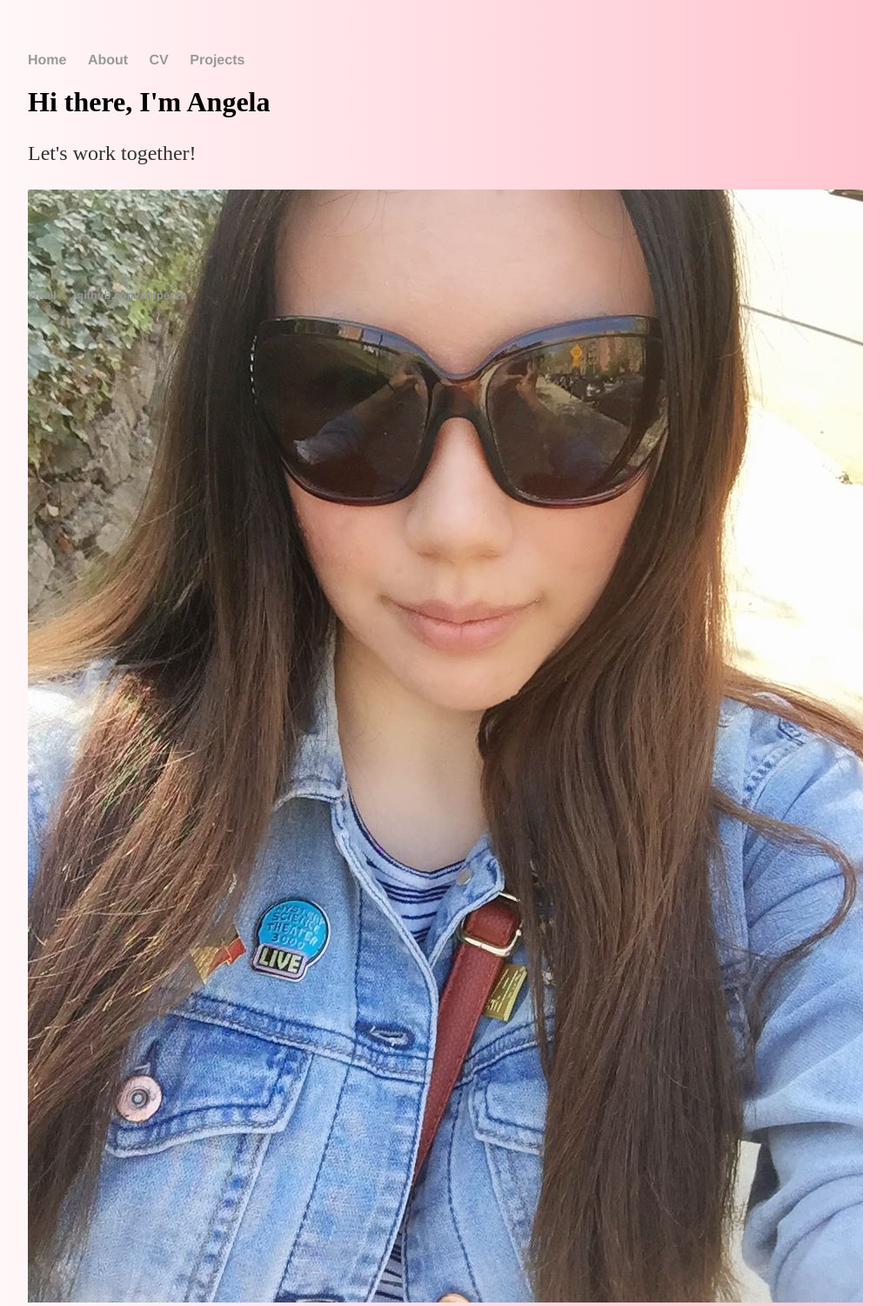
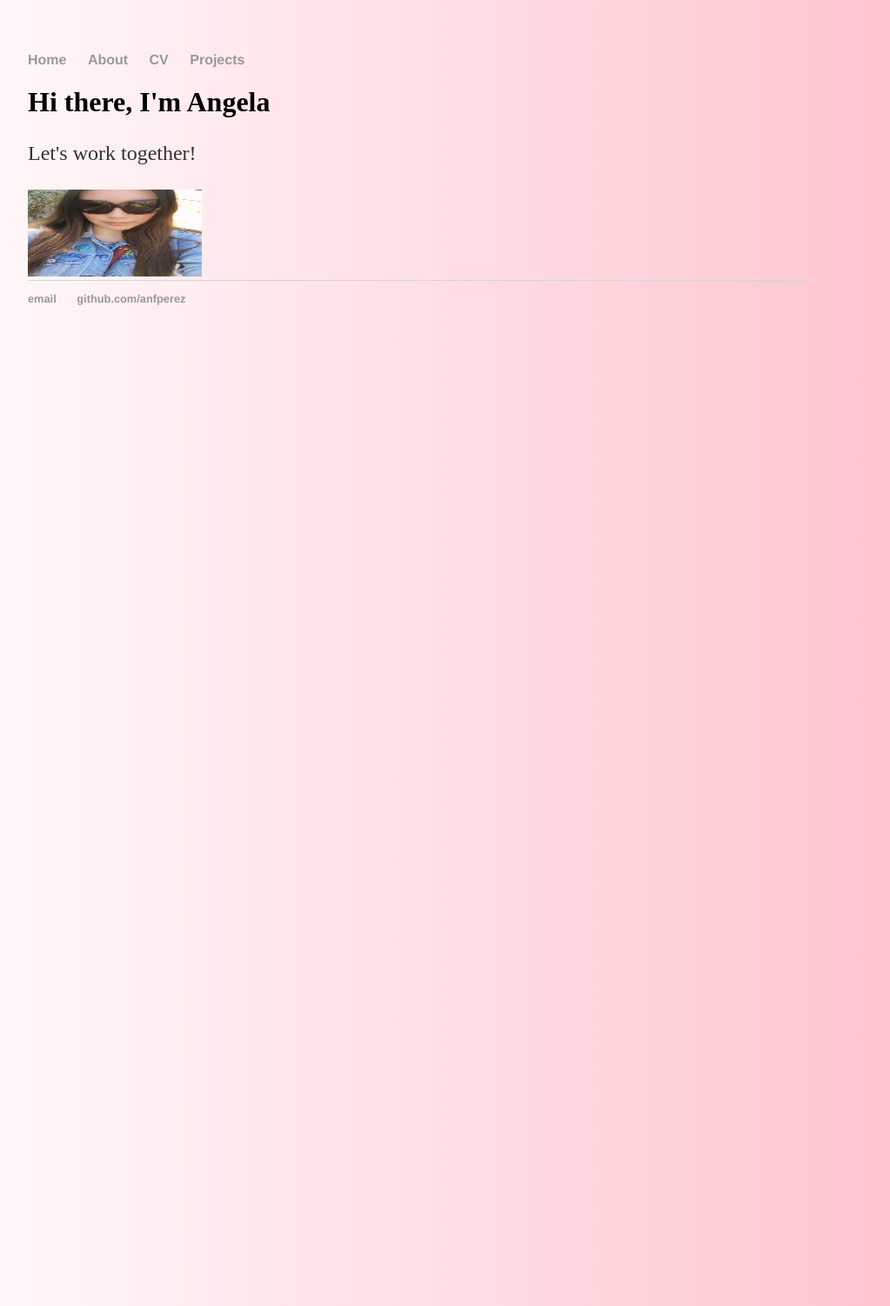
Before and after one commit to anfperez/anfperez.github.io, a Jekyll site: the page built from index.html, in a window 1280 px wide. Shown: the whole page at 87% size, without its empty margins (160-1183 px from the left). Built offline with Jekyll 4.4.1, drawn with Linux system fonts in a browser that asks for light colours.

Commit message:
made some minor changes

```diff
--- a/css/main.css
+++ b/css/main.css
@@ -32,7 +32,7 @@ footer {
     font-size: .8em;
 }
 
-.pic {
+img {
     width: 200px;
     height: 100px;
 }
```
